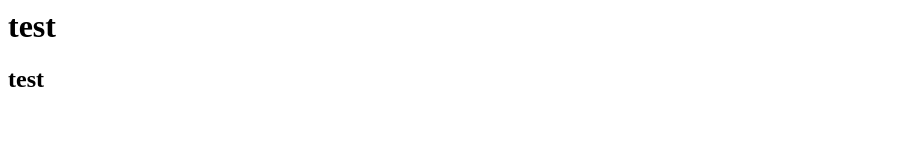
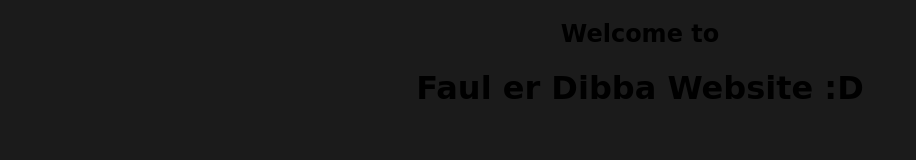
Before and after one commit to faulaweb/fa32423b.github.io, a plain HTML site: page index.html in a window 1280 px wide. Shown: the whole page, without its empty margins (0-916 px from the left). Drawn offline with Linux system fonts and the light colour scheme.

Commit message:
Update index.html

```diff
--- a/index.html
+++ b/index.html
@@ -1,6 +1,29 @@
+<!DOCTYPE html>
 <html>
-<body>
-<h1>test</h1>
-<h2>test</h2>
-</body>
+  <head>
+    <style>
+        h2.a {
+            font-family: "brush script mt ", cursive, bold;
+        }
+
+        h1.n {
+            font-family: "brush script mt ", cursive, bold;
+        }
+
+
+
+        </style>
+    <title>Faul Er DIbbah</title>
+  </head>
+
+  <body style="background-color:#1b1b1b;">
+
+
+    <div align="center">
+        <h2 class="a">Welcome to</h2>
+
+        <h1 class="n">Faul er Dibba Website :D</h2>
+    </div>
+
+  </body>
 </html>
```
